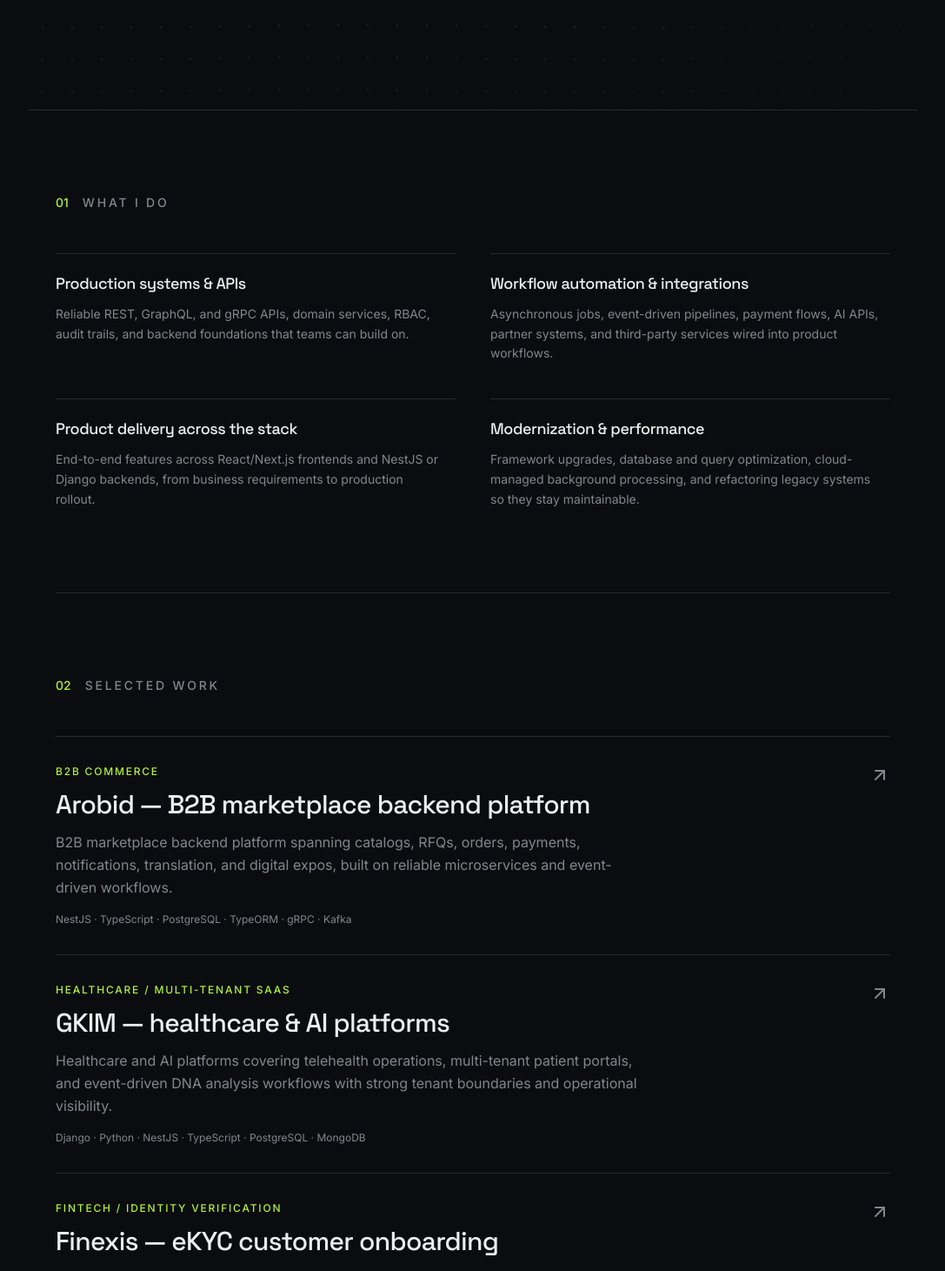
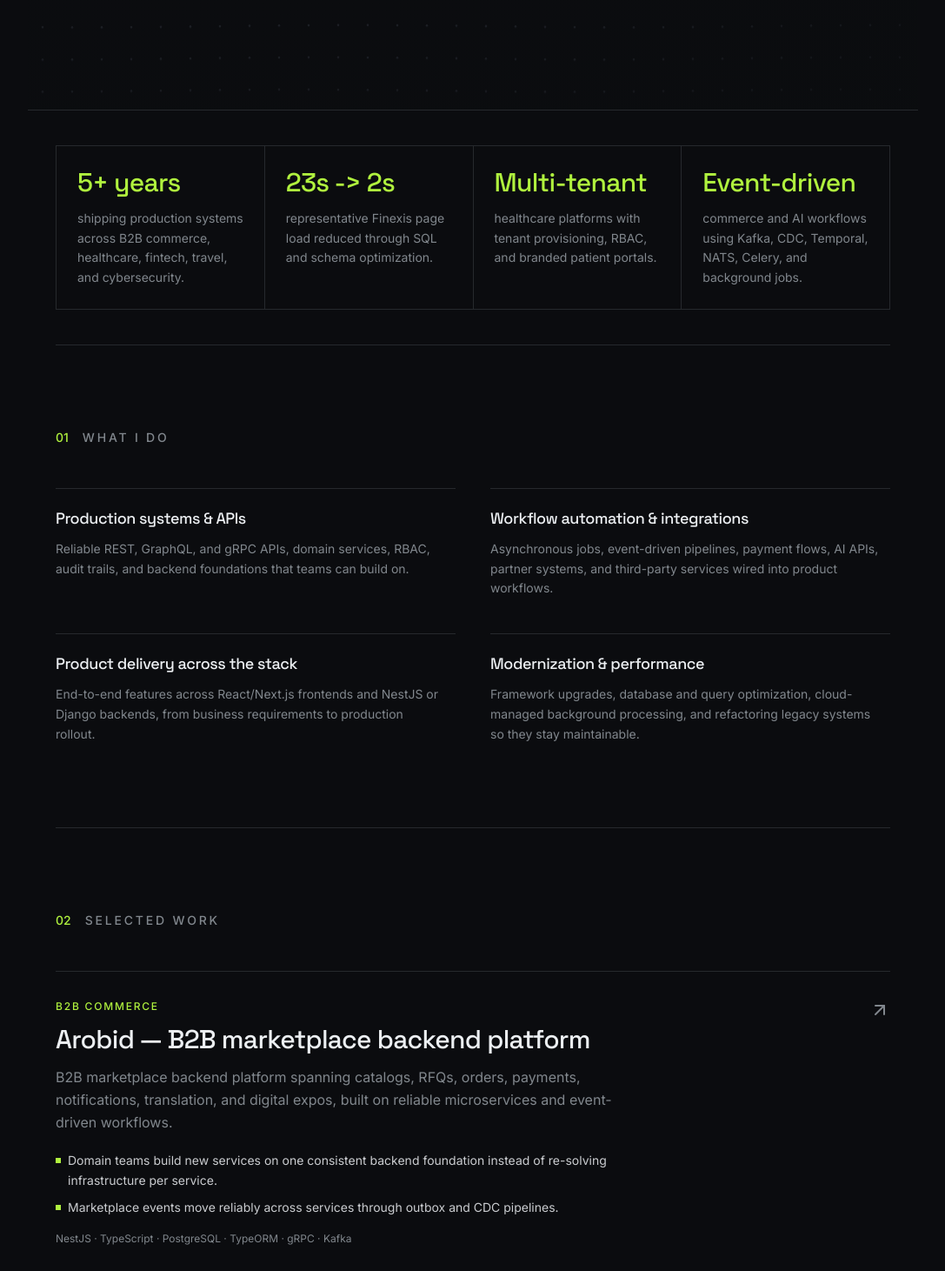
Before and after one commit to shinxz12/portfolio, a Next.js app: page / in a window 1280 px wide. Shown: the part 720-2181 px from the top of the page at 87% size, without its empty margins (96-1183 px from the left). Built offline with nearby package versions, Linux system fonts and the light colour scheme.

Commit message:
feat: surface portfolio value signals

```diff
--- a/src/app/page.tsx
+++ b/src/app/page.tsx
@@ -4,6 +4,7 @@ import Hero from "@/components/hero";
 import ProjectRow from "@/components/project-row";
 import Reveal from "@/components/reveal";
 import Section from "@/components/section";
+import ValueSignals from "@/components/value-signals";
 import { featuredCaseStudies, supportingCaseStudies } from "@/data/case-studies";
 import { services } from "@/data/services";
 import { site } from "@/data/site";
@@ -13,6 +14,7 @@ export default function HomePage() {
   return (
     <>
       <Hero />
+      <ValueSignals />
 
       <Section id="services" title="What I do" index="01">
         <div className="grid gap-x-10 gap-y-10 sm:grid-cols-2">
--- a/src/components/case-study-card.tsx
+++ b/src/components/case-study-card.tsx
@@ -16,6 +16,14 @@ export default function CaseStudyCard({ caseStudy }: { caseStudy: CaseStudy }) {
           {caseStudy.title}
         </h3>
         <p className="mt-3 leading-relaxed text-muted">{caseStudy.summary}</p>
+        <ul className="mt-5 grid gap-2 text-sm leading-relaxed text-foreground/85">
+          {caseStudy.outcomes.slice(0, 2).map((outcome) => (
+            <li key={outcome} className="flex gap-2">
+              <span aria-hidden className="mt-2 size-1.5 shrink-0 bg-accent" />
+              <span>{outcome}</span>
+            </li>
+          ))}
+        </ul>
         <p className="mt-4 text-xs text-muted">{caseStudy.stack.slice(0, 6).join(" · ")}</p>
       </div>
       <ArrowUpRight className="hidden size-6 shrink-0 text-muted transition-all duration-300 group-hover:translate-x-0.5 group-hover:-translate-y-0.5 group-hover:text-accent sm:block" />
--- /dev/null
+++ b/src/components/value-signals.tsx
@@ -0,0 +1,21 @@
+import { valueSignals } from "@/data/value-signals";
+
+export default function ValueSignals() {
+  return (
+    <section
+      aria-label="Engineering value signals"
+      className="border-b border-border py-8 sm:py-10"
+    >
+      <div className="grid gap-px overflow-hidden border border-border bg-border sm:grid-cols-2 lg:grid-cols-4">
+        {valueSignals.map((signal) => (
+          <div key={signal.value} className="bg-background p-5 sm:p-6">
+            <p className="font-display text-2xl font-medium tracking-tight text-accent sm:text-3xl">
+              {signal.value}
+            </p>
+            <p className="mt-3 text-sm leading-relaxed text-muted">{signal.label}</p>
+          </div>
+        ))}
+      </div>
+    </section>
+  );
+}
--- /dev/null
+++ b/src/data/value-signals.ts
@@ -0,0 +1,18 @@
+export const valueSignals = [
+  {
+    value: "5+ years",
+    label: "shipping production systems across B2B commerce, healthcare, fintech, travel, and cybersecurity.",
+  },
+  {
+    value: "23s -> 2s",
+    label: "representative Finexis page load reduced through SQL and schema optimization.",
+  },
+  {
+    value: "Multi-tenant",
+    label: "healthcare platforms with tenant provisioning, RBAC, and branded patient portals.",
+  },
+  {
+    value: "Event-driven",
+    label: "commerce and AI workflows using Kafka, CDC, Temporal, NATS, Celery, and background jobs.",
+  },
+];
```
